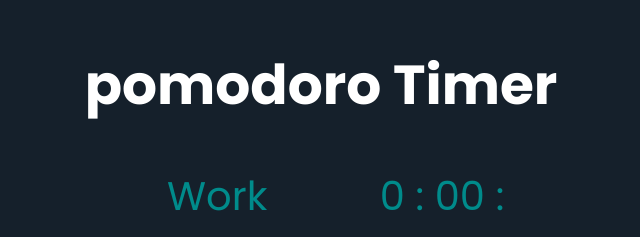
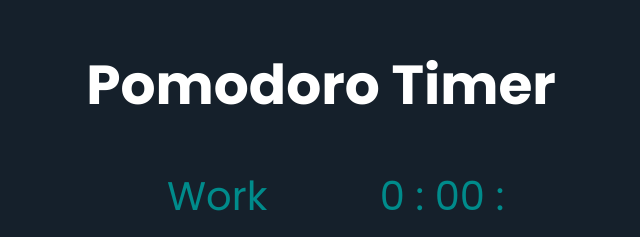
Before and after one commit to KhaledMo14/Pomodoro-Timer, a plain HTML site: page index.html in a window 1280 px wide. Shown: the part 157-394 px from the top of the page, 319-959 px from the left. Drawn offline with Linux system fonts and the light colour scheme.

Commit message:
Update some changes

```diff
--- a/index.html
+++ b/index.html
@@ -16,7 +16,7 @@
     <div class="container">
         <div class="my-work">
 
-            <h2>pomodoro Timer</h2>
+            <h2>Pomodoro Timer</h2>
 
     <div id="timer" class="my-timer">
         <span class="w-text">Work Timer</span> <span> 0 : 00 : 00 </span>
```
